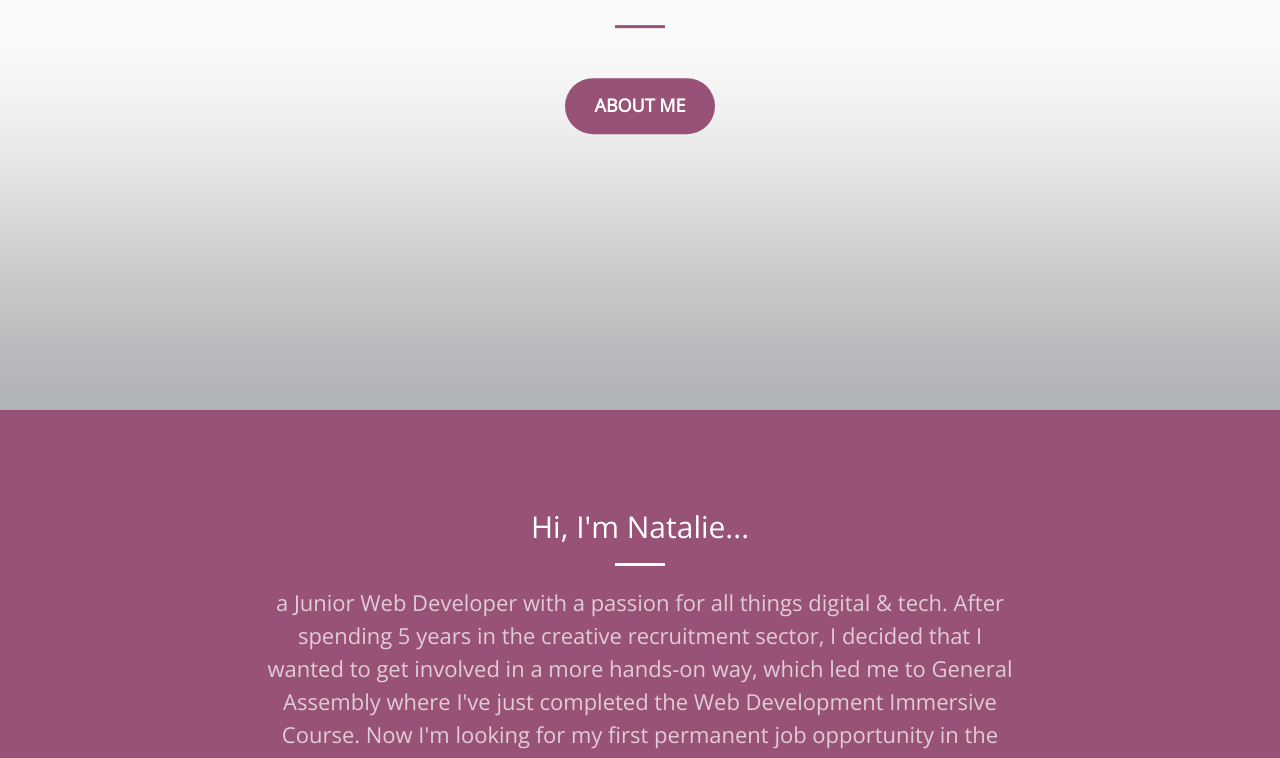
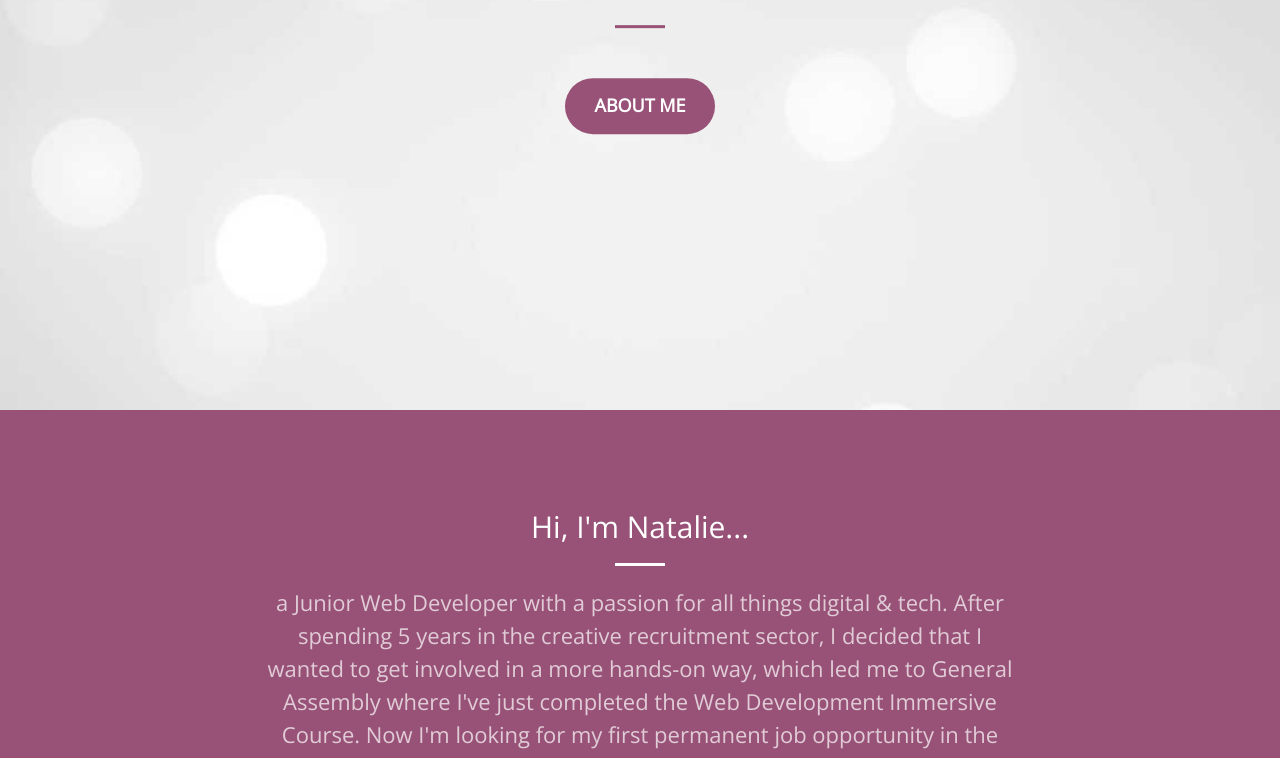
Before and after one commit to nataliemp28/nataliemp28.github.io, a website: page index.html in a window 1280 px wide. Shown: the part 390-1148 px from the top of the page. Drawn offline with nearby package versions, Linux system fonts and the light colour scheme.

Commit message:
new background pic

```diff
--- a/less/creative.less
+++ b/less/creative.less
@@ -203,7 +203,7 @@ header {
     .background-cover;
     background-position: center;
     // background-color: lightblue;
-    background-image: url('../img/silver_wallpaper.jpg');
+    background-image: url('../img/bubbles.jpg');
     text-align: center;
     // color: white;
     .header-content {
```
Also changed, not shown: css/creative.css, css/creative.min.css, img/bubbles.jpg (added).
